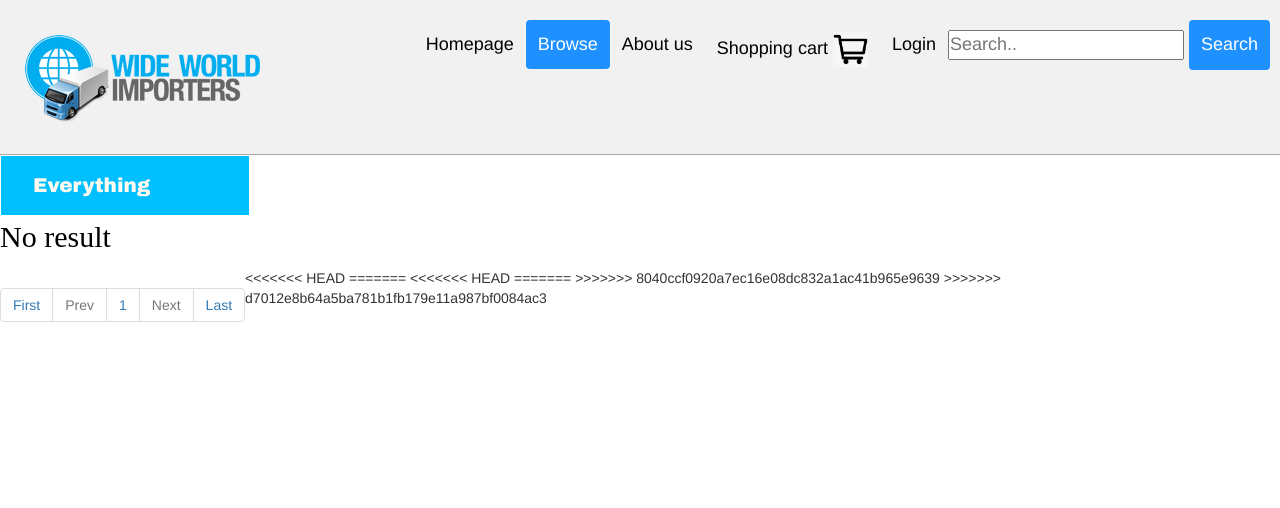
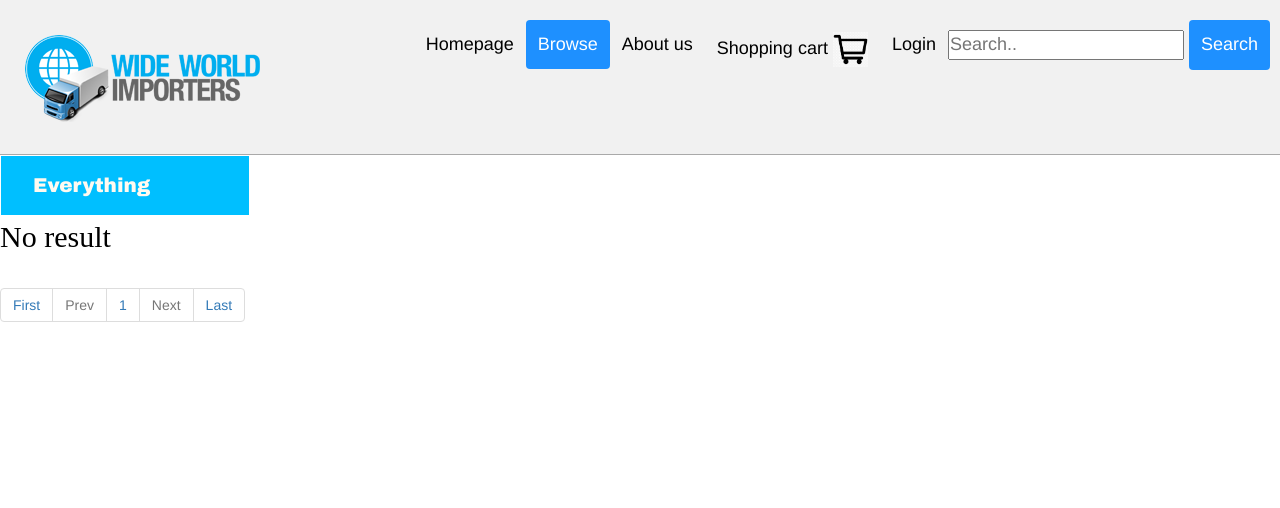
Before and after one commit to Luuk-Pasker/WWI, a PHP site: page /browse.php in a window 1280 px wide. Shown: the top 508 px of the page. Run offline with PHP 8.4, Linux system fonts and the light colour scheme; data that the repository does not hold is empty; some libraries are stand-ins or nearby versions.

Commit message:
probleem browse oplossen

```diff
--- a/browse.php
+++ b/browse.php
@@ -193,15 +193,8 @@
                     }
                     ?>">Last</a></li>
             </ul>
-<<<<<<< HEAD
+
             <!--/*knoppenstructuur van de paginaindeling*/-->
-=======
-<<<<<<< HEAD
-            <!--/*knoppenstructuur van de paginaindeling*/-->
-=======
-           <!-- /*knoppenstructuur van de paginaindeling*/-->
->>>>>>> 8040ccf0920a7ec16e08dc832a1ac41b965e9639
->>>>>>> d7012e8b64a5ba781b1fb179e11a987bf0084ac3
 
             <?php
             include "includes/footer.php";
```
